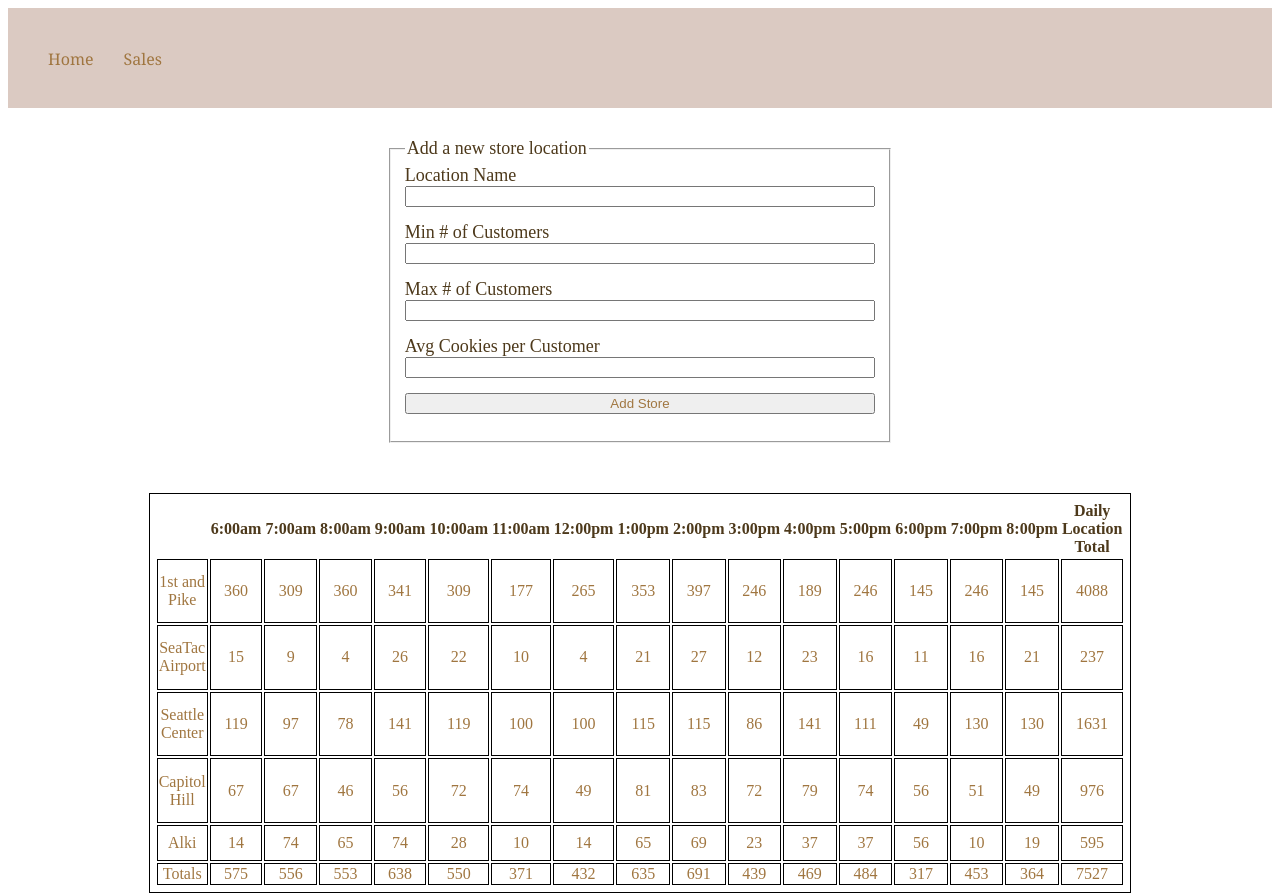
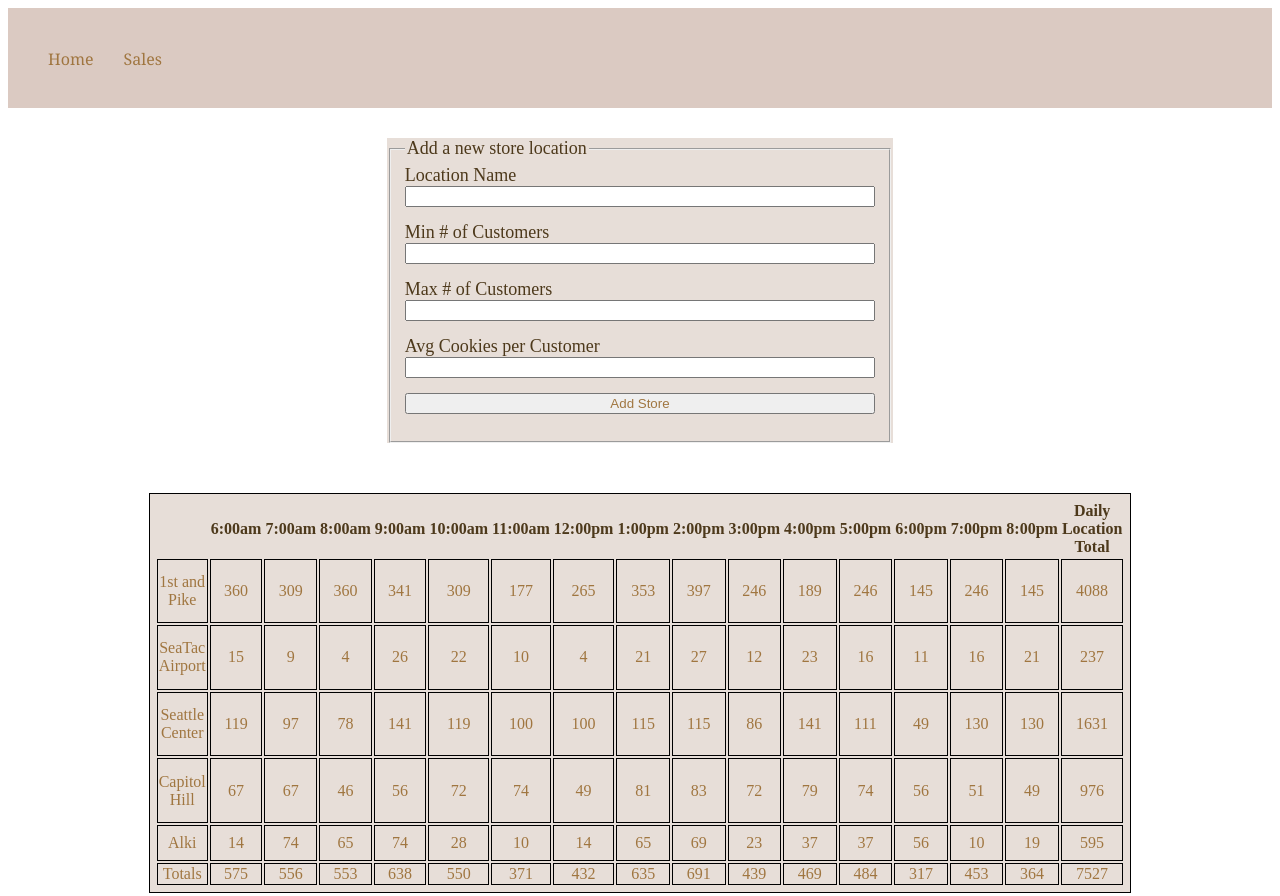
Before and after one commit to Nhuuu/cookie-stand, a plain HTML site: page sales.html in a window 1280 px wide. Shown: the top 896 px of the page. Drawn offline with Linux system fonts and the light colour scheme.

Commit message:
table and form bg color

```diff
--- a/style.css
+++ b/style.css
@@ -140,6 +140,7 @@ footer > ul > li {
   margin-bottom: 50px;
   color: rgb(77, 57, 27);
   font-size: 18px;
+  background-color: rgb(231, 222, 216);
 }
 
 input {
@@ -158,12 +159,9 @@ table{
   margin: auto;
   padding: 5px;
   text-align: center;
+  background-color: rgb(231, 222, 216);
   color: rgb(77, 57, 27);
   margin-bottom: 100px;
-}
-
-tr {
-  margin-right: 35px;
 }
 
 td {
```
